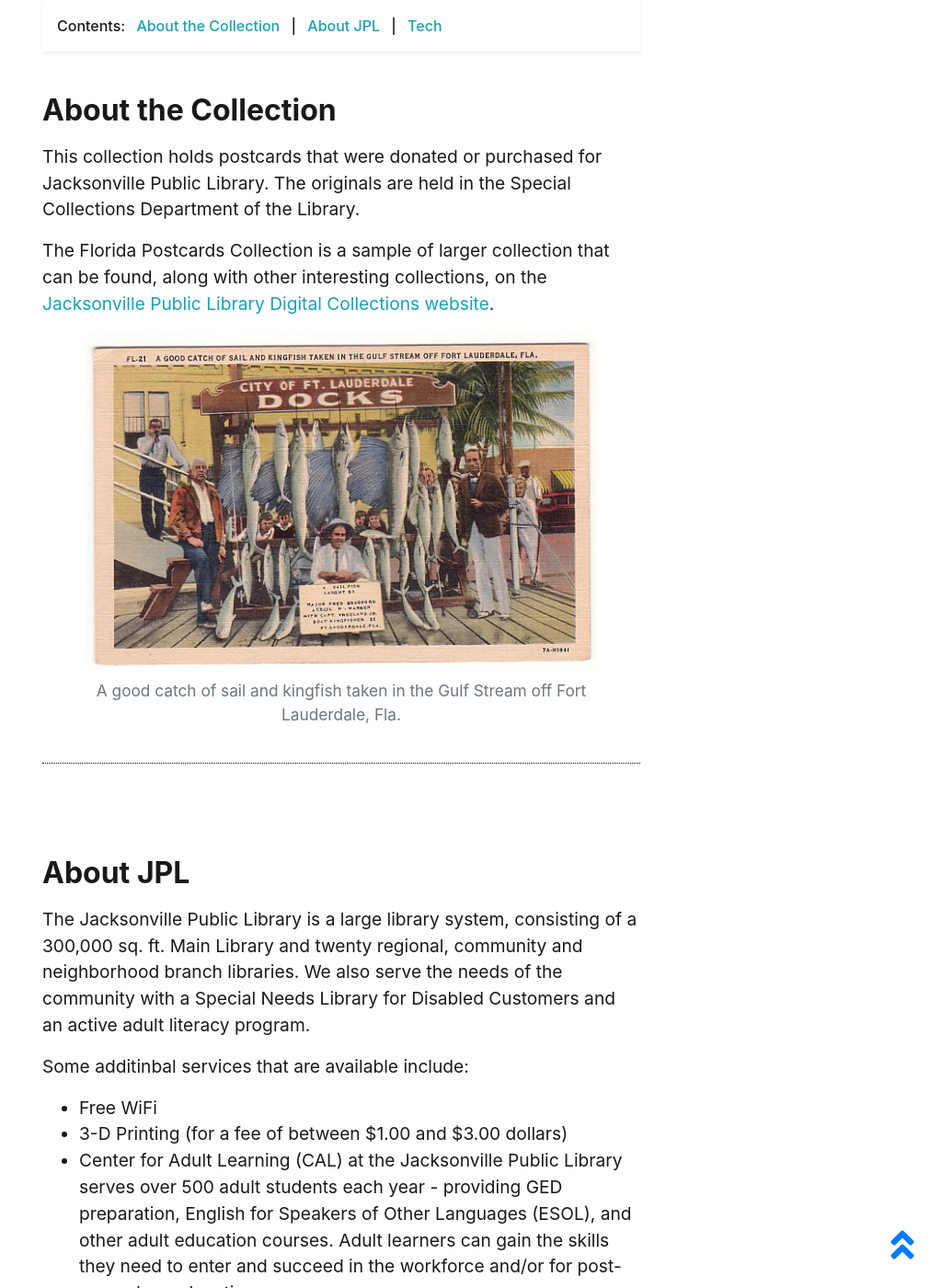
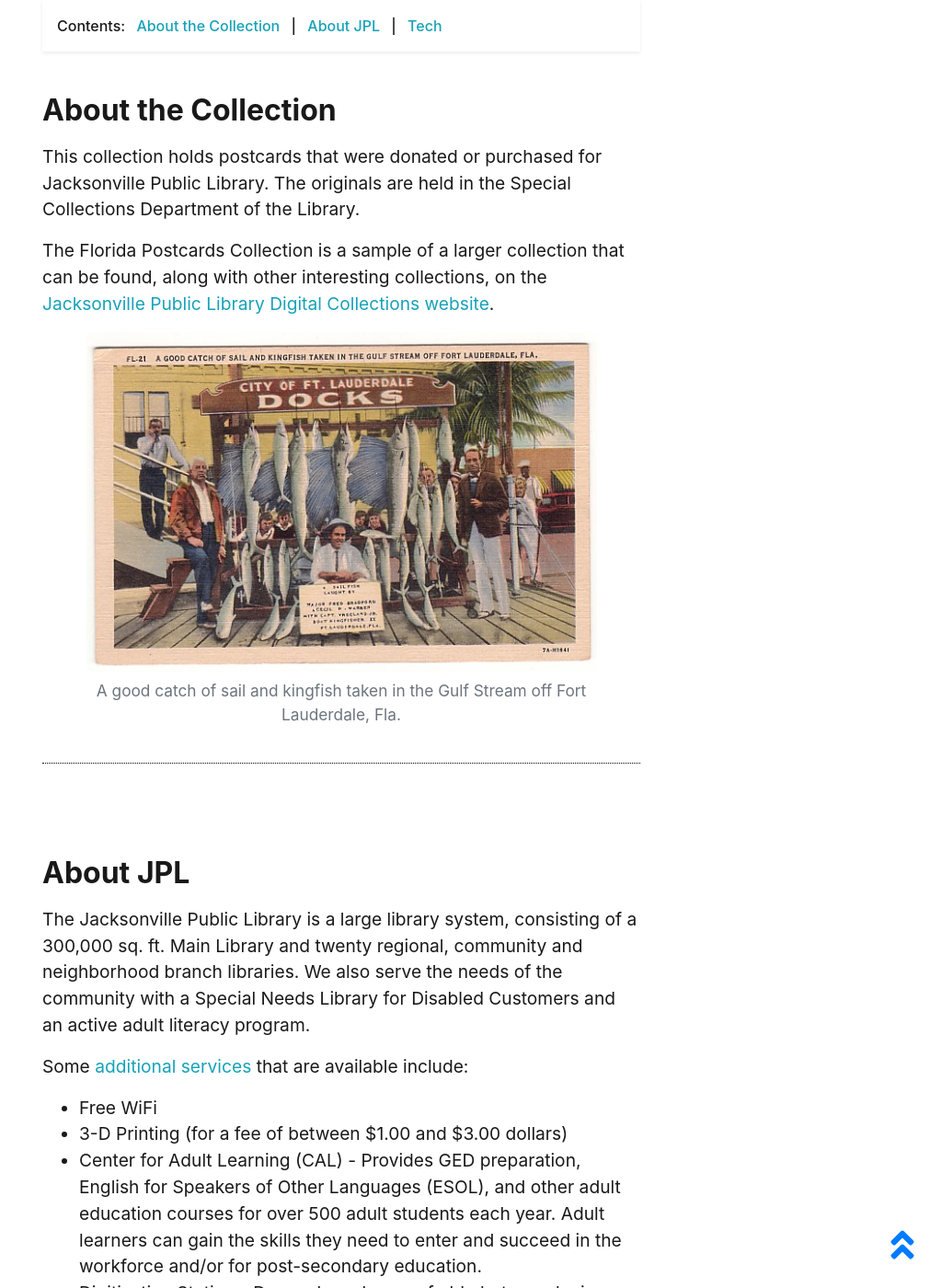
Before and after one commit to hbumbalough/hbcollection, a Jekyll site: the page built from pages/about.md, in a window 1280 px wide and 1400 px high, scrolled down 512 px. Shown: the whole window at 92% size, without its empty margins (269-1280 px from the left). Built offline with Jekyll 4.4.1, drawn with Linux system fonts in a browser that asks for light colours; some of the changed text lies outside the part shown.

Commit message:
Fix typos

```diff
--- a/pages/about.md
+++ b/pages/about.md
@@ -14,7 +14,7 @@ permalink: /about.html
 
 This collection holds postcards that were donated or purchased for Jacksonville Public Library. The originals are held in the Special Collections Department of the Library.
 
-The Florida Postcards Collection is a sample of larger collection that can be found, along with other interesting collections, on the [Jacksonville Public Library Digital Collections website](https://jaxpubliclibrary.contentdm.oclc.org/digital/).
+The Florida Postcards Collection is a sample of a larger collection that can be found, along with other interesting collections, on the [Jacksonville Public Library Digital Collections website](https://jaxpubliclibrary.contentdm.oclc.org/digital/).
 
 {% include feature/item-figure.html objectid="pc007" width="50" %}
 
@@ -22,10 +22,10 @@ The Florida Postcards Collection is a sample of larger collection that can be fo
 
 The Jacksonville Public Library is a large library system, consisting of a 300,000 sq. ft. Main Library and twenty regional, community and neighborhood branch libraries. We also serve the needs of the community with a Special Needs Library for Disabled Customers and an active adult literacy program.
 
-Some additinbal services that are available include:
+Some [additional services](https://jaxpubliclibrary.org/services) that are available include:
 * Free WiFi
 * 3-D Printing (for a fee of between $1.00 and $3.00 dollars)
-* Center for Adult Learning (CAL) at the Jacksonville Public Library serves over 500 adult students each year - providing GED preparation, English for Speakers of Other Languages (ESOL), and other adult education courses. Adult learners can gain the skills they need to enter and succeed in the workforce and/or for post-secondary education.
+* Center for Adult Learning (CAL) - Provides GED preparation, English for Speakers of Other Languages (ESOL), and other adult education courses for over 500 adult students each year. Adult learners can gain the skills they need to enter and succeed in the workforce and/or for post-secondary education.
 * Digitization Station - Do you have boxes of old photographs in storage?  Home movies on VHS?  Have you ever wanted to transfer them to DVD or share them online? Preserve your priceless memories and mementos with the Digitization Station in Special Collections at the Main Library.
 * Exhibit Your Art at the Library - The Jacksonville Public Library (JPL) is pleased to provide space for exhibits that support its mission to enrich lives, build community, and foster success by bringing people, information, and ideas together. These exhibits may be educational, cultural, civic or artistic in nature
 * Self-Publishing E-books at the Library - The Jacksonville Public library is partnering with Library Journal  to bring the Indie Author Project service to you.  The Indie Author Project discovery platform is designed to expose your ebook to readers through the public library.
```
